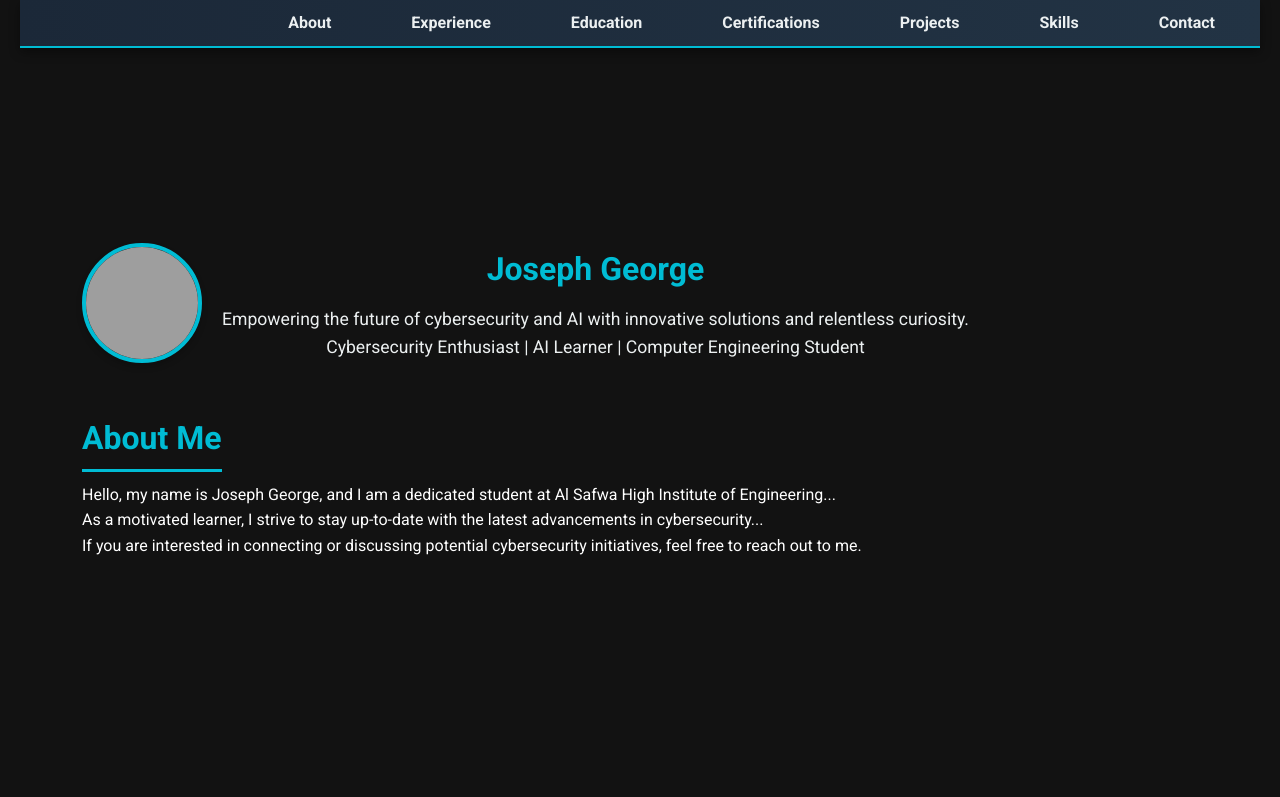
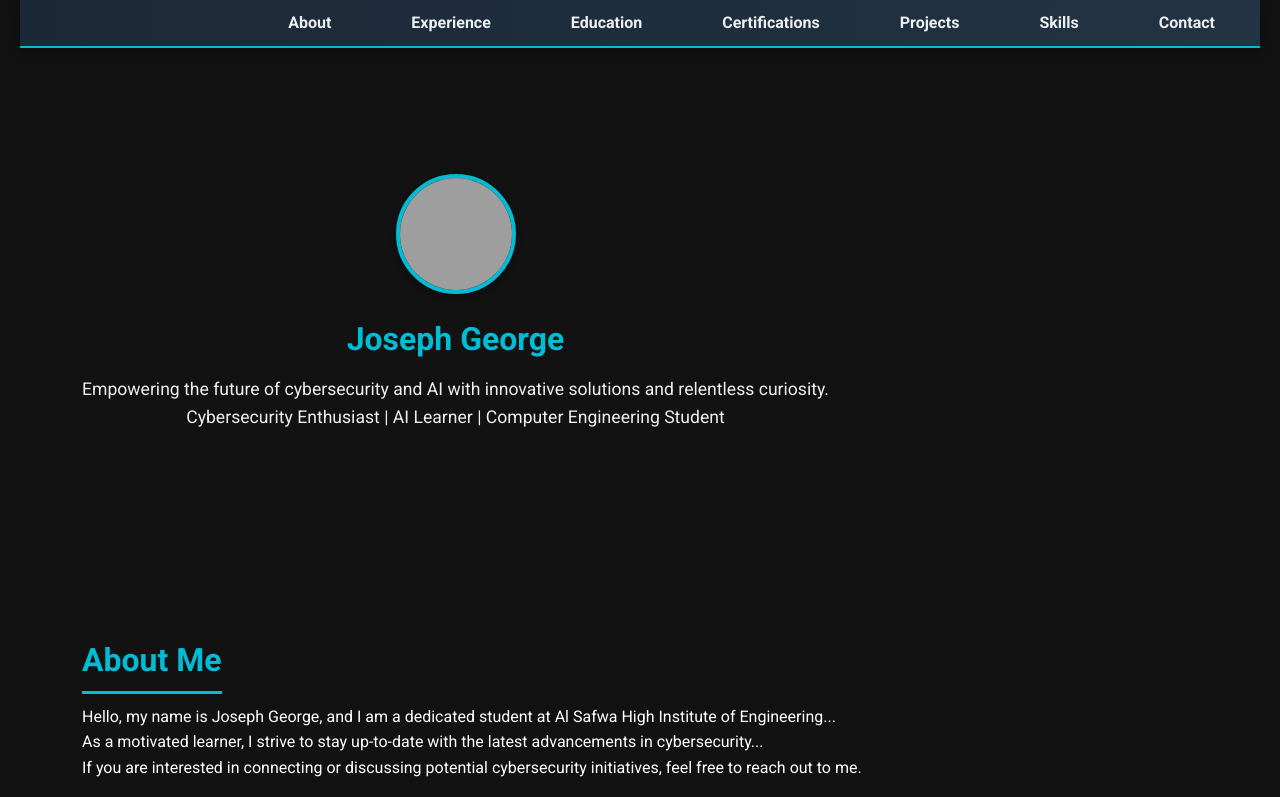
Before and after one commit to Joseph-George1/Joseph_Geogre.github.io, a plain HTML site: page index.html in a window 1280 px wide. Shown: the part 67-864 px from the top of the page. Drawn offline with Linux system fonts and the light colour scheme; grey boxes are pictures that could not be loaded.

Commit message:
Update index.html

```diff
--- a/index.html
+++ b/index.html
@@ -30,7 +30,7 @@
     </nav>
 
     <section id="about">
-        <div class="profile-container">
+        <div class="profile-container" style="display: flex; flex-direction: column; align-items: center; justify-content: center; text-align: center; height: 100vh;">
             <img src="https://avatars.githubusercontent.com/u/62404986?v=4" alt="Joseph George's Profile Photo" class="profile-photo">
             <div class="header-text">
                 <h1>Joseph George</h1>
```
